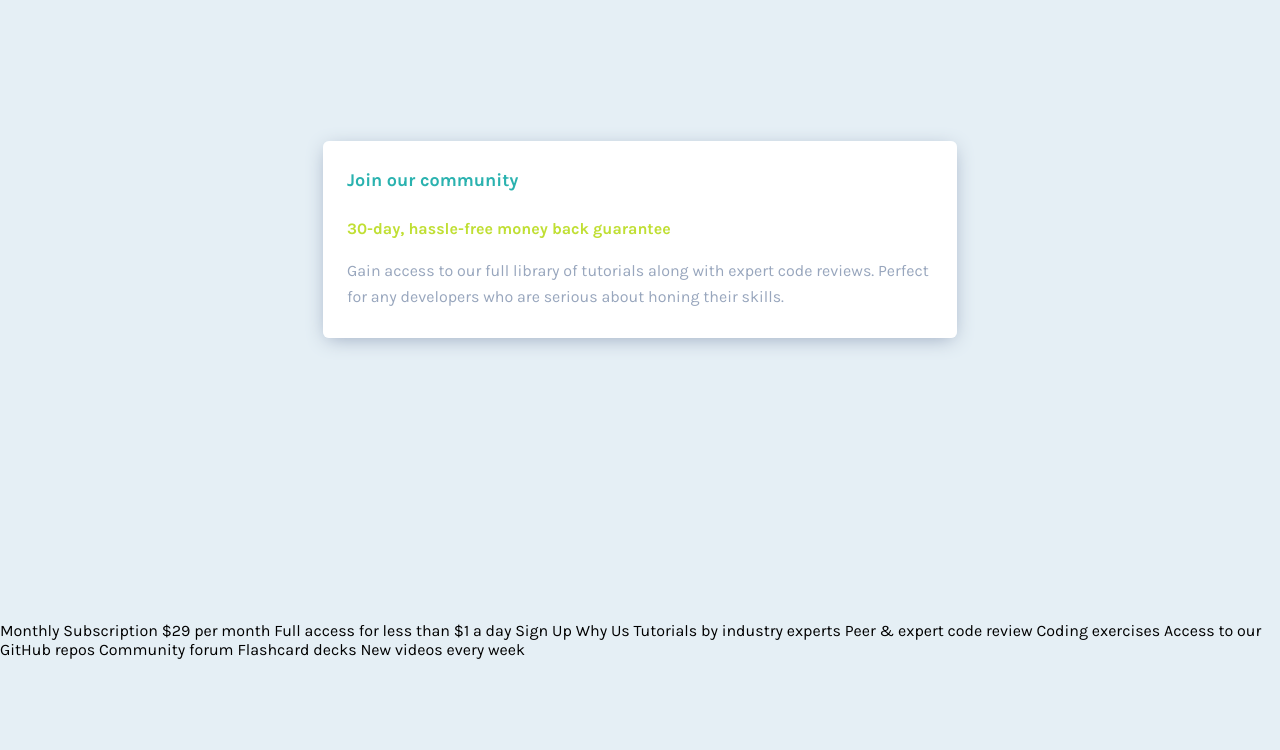
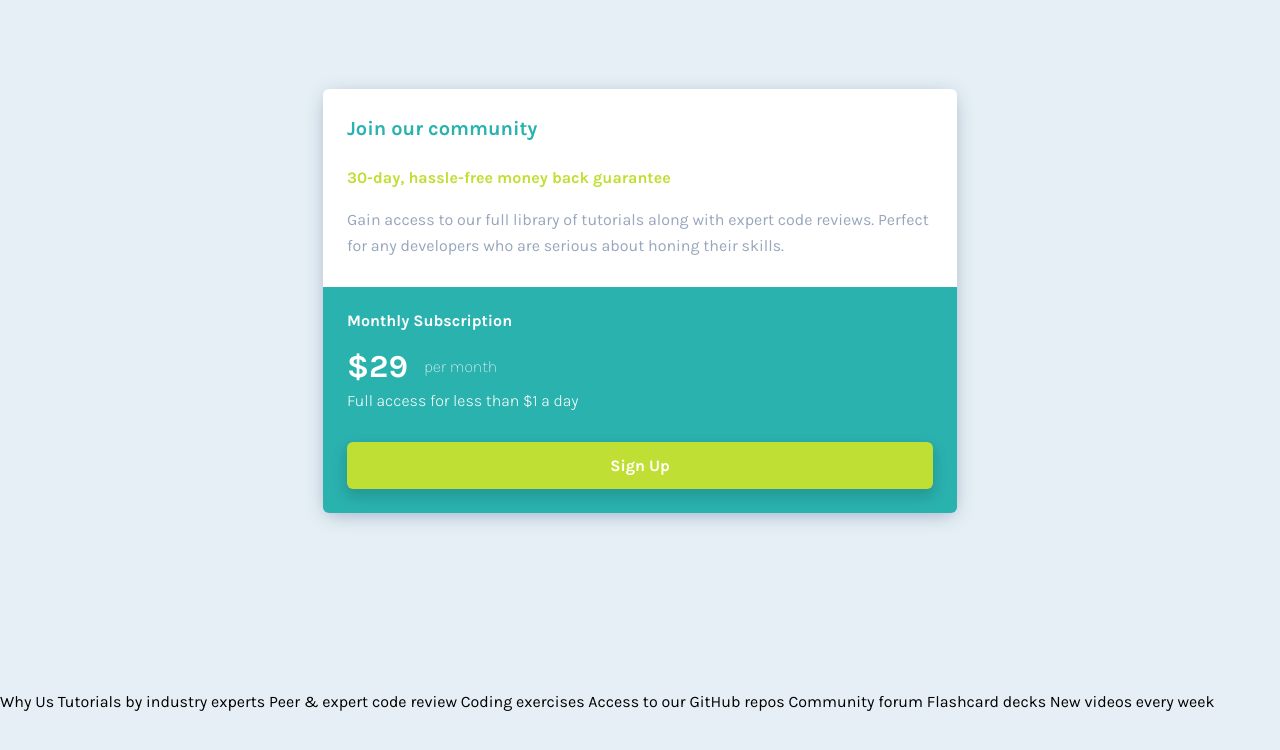
Before and after one commit to ShubhamDRaj/24-single-price-component, a plain HTML site: page index.html in a window 1280 px wide. Drawn offline with Linux system fonts and the light colour scheme.

Commit message:
did tryout subsription

```diff
--- a/index.css
+++ b/index.css
@@ -7,12 +7,15 @@
     --clr-neutral-500: hsl(218, 22%, 67%);
 
     --f-family: "Karla", sans-serif;
+    --fw-extra-light: 200;
+    --fw-light: 300;
     --fw-regular: 400;
     --fw-bold: 700;
 
     --fs-100-14: 0.875rem;
     --fs-200-16: 1rem;
-    --fs-300-18: 1.125rem;
+    --fs-300-20: 1.25rem;
+    --fs-600-32: 2rem;
 
     --line-height: 1.8;
 }
@@ -114,6 +117,12 @@ body {
 .text-primary-700 {
     color: var(--clr-primary-600);
 }
+.text-neutral-100 {
+    color: var(--clr-neutral-100);
+}
+.text-neutral-200 {
+    color: var(--clr-neutral-200);
+}
 .text-neutral-500 {
     color: var(--clr-neutral-500);
 }
@@ -125,9 +134,18 @@ body {
     font-size: var(--fs-200-16);
 }
 .fs-300 {
-    font-size: var(--fs-300-18);
+    font-size: var(--fs-300-20);
+}
+.fs-600 {
+    font-size: var(--fs-600-32);
 }
 
+.fw-extra-light {
+    font-weight: var(--fw-extra-light);
+}
+.fw-light {
+    font-weight: var(--fw-light);
+}
 .fw-regular {
     font-weight: var(--fw-regular);
 }
@@ -137,6 +155,12 @@ body {
 
 .variable-line-height {
     line-height: var(--line-height);
+}
+
+.flex-lock {
+    display: flex;
+    column-gap: 1rem;
+    align-items: center;
 }
 
 
@@ -158,3 +182,28 @@ body {
 .tryout-description > h2 {
     margin-block-end: 1.25rem;
 }
+
+
+.truout-subscription {
+    display: grid;
+    row-gap: 1.125rem;
+    background-color: var(--clr-primary-600);
+    padding: 1.5rem;
+}
+
+.truout-subscription > div {
+    margin-block-end: -0.75rem;
+}
+.truout-subscription > p {
+    margin-block-end: 0.875rem;
+}
+
+.button {
+    cursor: pointer;
+    border: none;
+    border-radius: 0.375rem;
+    padding: 0.875rem;
+    color: var(--clr-neutral-100);
+    background-color: var(--clr-primary-400);
+    box-shadow: 0 6px 14px 2px hsl(0, 0%, 0%, 0.15);
+}
--- a/index.html
+++ b/index.html
@@ -19,25 +19,20 @@
           <h2 class="text-primary-400 fw-bold">30-day, hassle-free money back guarantee</h2>
           <p class="text-neutral-500 fs-100 variable-line-height">Gain access to our full library of tutorials along with expert code reviews. Perfect for any developers who are serious about honing their skills.</p>
         </div>
-        <div class="truout-subscription"></div>
+        <div class="truout-subscription">
+          <h2 class="text-neutral-100 fs-200 fw-bold">Monthly Subscription</h2>
+          <div class="flex-lock">
+            <span class="text-neutral-100 fs-600 fw-bold">&dollar;29</span>
+            <span class="text-neutral-200 fw-extra-light">per month</span>
+          </div>
+          <p class="text-neutral-100 fw-light">Full access for less than &dollar;1 a day</p>
+          <button class="button fw-bold">Sign Up</button>
+        </div>
         <div class="tryout-whyUs"></div>
       </article>
     </section>
   </main>
 
-
-
-
-
-
-
-  Monthly Subscription
-
-  &dollar;29 per month
-
-  Full access for less than &dollar;1 a day
-
-  Sign Up
 
   Why Us
 
```
